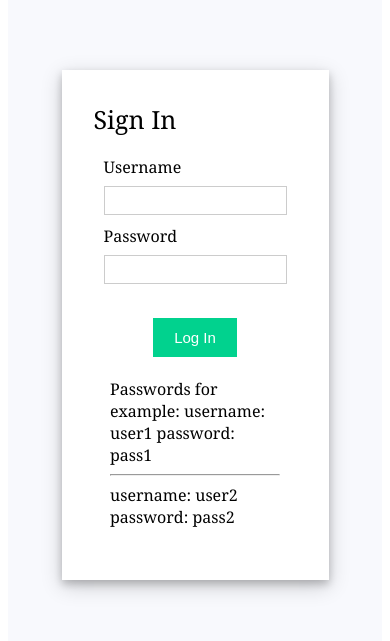
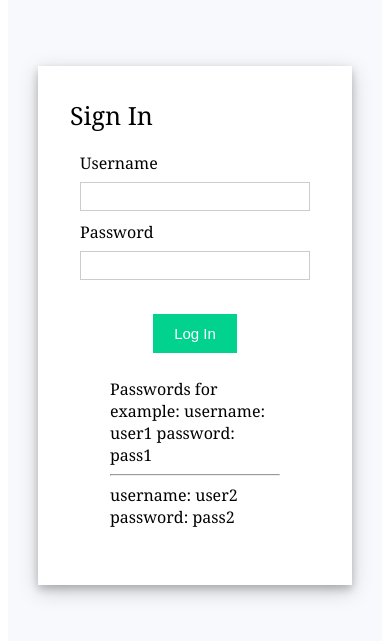
Before and after one commit to bladwing/authorizationForm, a React (Create React App) app: page / in a window 390 px wide. Shown: the part 105-746 px from the top of the page. Built offline with nearby package versions, Linux system fonts and the light colour scheme.

Commit message:
change min-width for phone responsice

```diff
--- a/src/App.css
+++ b/src/App.css
@@ -39,6 +39,7 @@ input[type="submit"]:hover {
 .login-form {
   background-color: white;
   padding: 2rem;
+  min-width: 250px;
   box-shadow: 0 4px 8px 0 rgba(0, 0, 0, 0.2), 0 6px 20px 0 rgba(0, 0, 0, 0.19);
 }
 
```
